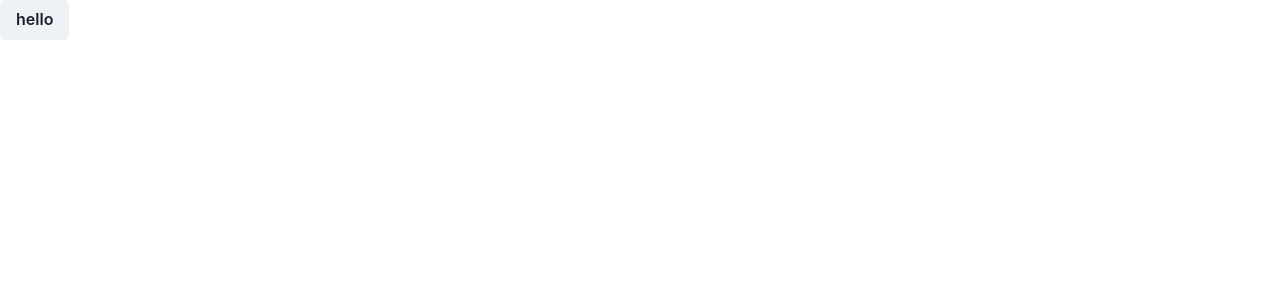
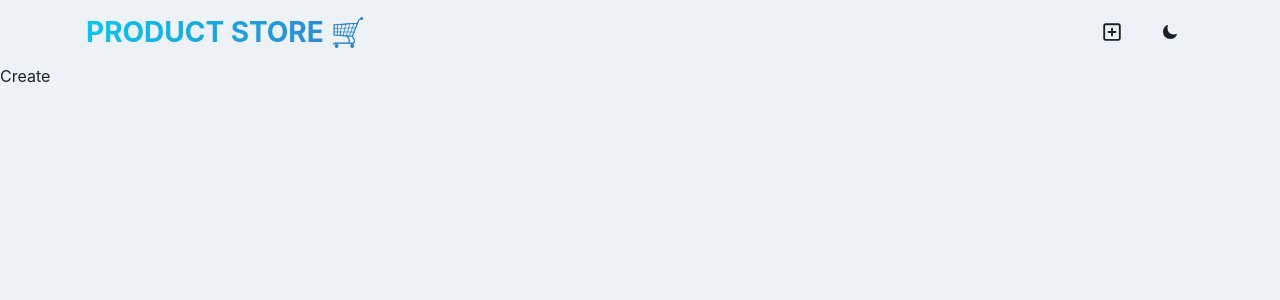
Before and after one commit to iamhanif/MERN-E-commerce, a React (Vite) app in the folder Frontend/: page /create in a window 1280 px wide. Shown: the top 300 px of the page. Built offline with nearby package versions, Linux system fonts and the light colour scheme.

Commit message:
navbar done

```diff
--- a/Frontend/package.json
+++ b/Frontend/package.json
@@ -15,7 +15,9 @@
     "@emotion/styled": "^11.13.0",
     "framer-motion": "^11.11.7",
     "react": "^18.3.1",
-    "react-dom": "^18.3.1"
+    "react-dom": "^18.3.1",
+    "react-icons": "^5.3.0",
+    "react-router-dom": "^6.26.2"
   },
   "devDependencies": {
     "@eslint/js": "^9.11.1",
--- a/Frontend/src/App.jsx
+++ b/Frontend/src/App.jsx
@@ -1,10 +1,18 @@
-import { Button } from "@chakra-ui/react";
+import { Box, useColorModeValue } from "@chakra-ui/react";
+import { Route, Routes } from "react-router-dom";
+import Navbar from "./components/Navbar";
+import Create from "./pages/Create";
+import Home from "./pages/Home";
 
 function App() {
   return (
-    <>
-      <Button> hello </Button>
-    </>
+    <Box minH={"100vh"} bg={useColorModeValue("gray.100", "gray.900")}>
+      <Navbar />
+      <Routes>
+        <Route path="/" element={<Home />} />
+        <Route path="/create" element={<Create />} />
+      </Routes>
+    </Box>
   );
 }
 
--- /dev/null
+++ b/Frontend/src/components/Navbar.jsx
@@ -0,0 +1,52 @@
+import {
+  Button,
+  Container,
+  Flex,
+  HStack,
+  Text,
+  useColorMode,
+} from "@chakra-ui/react";
+import { FaRegSquarePlus } from "react-icons/fa6";
+import { IoMoon } from "react-icons/io5";
+import { LuSunMedium } from "react-icons/lu";
+import { Link } from "react-router-dom";
+
+const Navbar = () => {
+  const { colorMode, toggleColorMode } = useColorMode();
+  return (
+    <Container maxW={"1140px"} px={4}>
+      <Flex
+        h={16}
+        alignItems={"center"}
+        justifyContent={"space-between"}
+        flexDir={{
+          base: "column",
+          sm: "row",
+        }}
+      >
+        <Text
+          fontSize={{ base: "22", sm: "28" }}
+          fontWeight={"bold"}
+          textTransform={"uppercase"}
+          textAlign={"center"}
+          bgGradient="linear(to-r, cyan.400, blue.500)"
+          bgClip="text"
+        >
+          <Link to={"/"}>Product Store 🛒</Link>
+        </Text>
+        <HStack spacing={2} alignItems={"center"}>
+          <Link to={"/create"}>
+            <Button>
+              <FaRegSquarePlus size={20} />
+            </Button>
+          </Link>
+          <Button onClick={toggleColorMode}>
+            {colorMode === "light" ? <IoMoon /> : <LuSunMedium size={20} />}
+          </Button>
+        </HStack>
+      </Flex>
+    </Container>
+  );
+};
+
+export default Navbar;
--- a/Frontend/src/main.jsx
+++ b/Frontend/src/main.jsx
@@ -1,12 +1,15 @@
 import { ChakraProvider } from "@chakra-ui/react";
 import { StrictMode } from "react";
 import { createRoot } from "react-dom/client";
+import { BrowserRouter } from "react-router-dom";
 import App from "./App.jsx";
 
 createRoot(document.getElementById("root")).render(
   <StrictMode>
-    <ChakraProvider>
-      <App />
-    </ChakraProvider>
+    <BrowserRouter>
+      <ChakraProvider>
+        <App />
+      </ChakraProvider>
+    </BrowserRouter>
   </StrictMode>
 );
--- /dev/null
+++ b/Frontend/src/pages/Create.jsx
@@ -0,0 +1,5 @@
+const Create = () => {
+  return <div>Create</div>;
+};
+
+export default Create;
--- /dev/null
+++ b/Frontend/src/pages/Home.jsx
@@ -0,0 +1,5 @@
+const Home = () => {
+  return <div>Home</div>;
+};
+
+export default Home;
```
Also changed, not shown: 1 other file (tests, documents, lock files or other folders).
